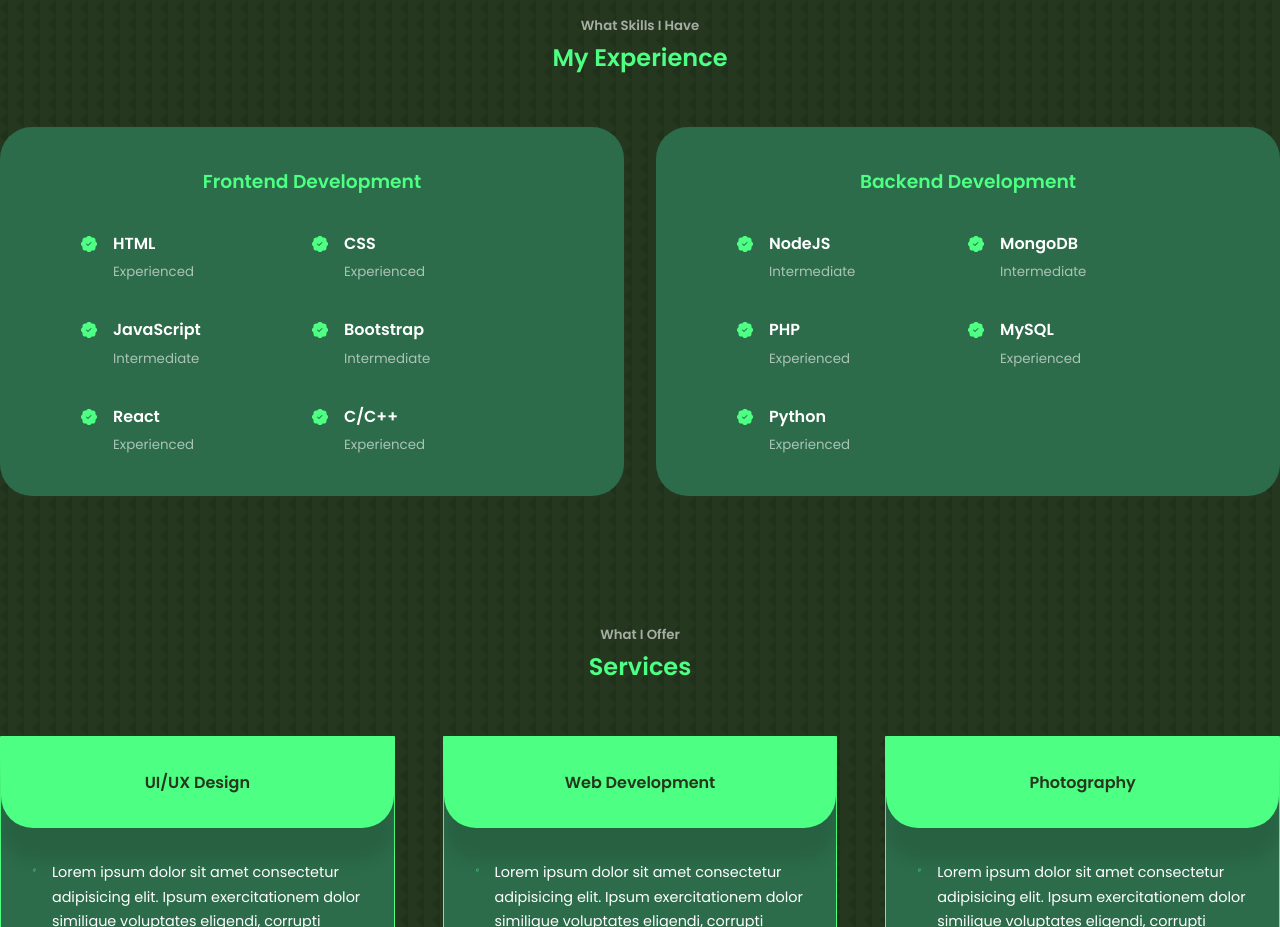
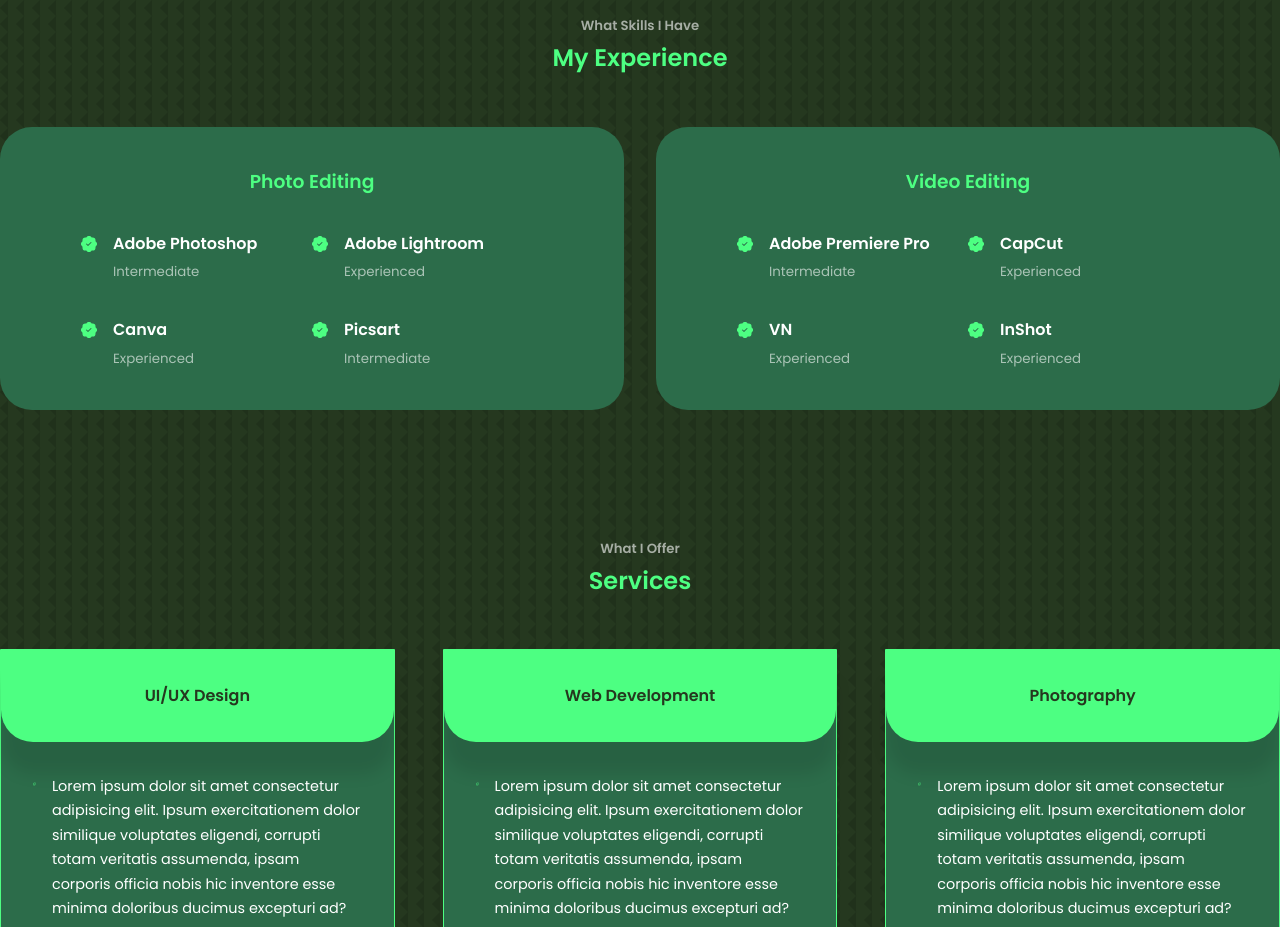
Before and after one commit to HarryShots/bobgala-portfolio, a React (Vite) app: page / in a window 1280 px wide. Shown: the part 1600-2527 px from the top of the page. Built offline with nearby package versions, Linux system fonts and the light colour scheme.

Commit message:
updated experience section

```diff
--- a/src/components/experience/Experience.jsx
+++ b/src/components/experience/Experience.jsx
@@ -10,21 +10,21 @@
 
       <div className="container experience__container">
         <div className='experience__frontend'>
-          <h3>Frontend Development</h3>
+          <h3>Photo Editing</h3>
 
           <div className='experience__content'>
             <article className='experience__details'>
               <BsFillPatchCheckFill className='experience__details-icon'/>
               <div>
-                <h4>HTML</h4>
-                <small className='text-light'>Experienced</small>
+                <h4>Adobe Photoshop</h4>
+                <small className='text-light'>Intermediate</small>
              </div>
             </article>
 
             <article className='experience__details'>
               <BsFillPatchCheckFill className='experience__details-icon'/>
               <div>
-                <h4>CSS</h4>
+                <h4>Adobe Lightroom</h4>
                <small className='text-light'>Experienced</small>
              </div>
             </article>
@@ -32,7 +32,29 @@
             <article className='experience__details'>
               <BsFillPatchCheckFill className='experience__details-icon'/>
               <div>
-                <h4>JavaScript</h4>
+                <h4>Canva</h4>
+                <small className='text-light'>Experienced</small>
+              </div>
+            </article>
+
+            <article className='experience__details'>
+              <BsFillPatchCheckFill className='experience__details-icon'/>
+              <div>
+                <h4>Picsart</h4>
+                <small className='text-light'>Intermediate</small>
+              </div>
+            </article>
+          </div>
+        </div>
+
+        <div className='experience__backend'>
+        <h3>Video Editing</h3>
+          <div className='experience__content'>
+
+            <article className='experience__details'>
+              <BsFillPatchCheckFill className='experience__details-icon'/>
+              <div>
+                <h4>Adobe Premiere Pro</h4>
                 <small className='text-light'>Intermediate</small>
               </div>
             </article>
@@ -40,15 +62,7 @@
             <article className='experience__details'>
               <BsFillPatchCheckFill className='experience__details-icon'/>
               <div>
-                <h4>Bootstrap</h4>
-                <small className='text-light'>Intermediate</small>
-              </div>
-            </article>
-
-            <article className='experience__details'>
-              <BsFillPatchCheckFill className='experience__details-icon'/>
-              <div>
-                <h4>React</h4>
+                <h4>CapCut</h4>
                 <small className='text-light'>Experienced</small>
               </div>
             </article>
@@ -56,38 +70,7 @@
             <article className='experience__details'>
               <BsFillPatchCheckFill className='experience__details-icon'/>
               <div>
-                <h4>C/C++</h4>
-                <small className='text-light'>Experienced</small>
-              </div>
-            </article>
-
-          </div>
-        </div>
-
-        <div className='experience__backend'>
-        <h3>Backend Development</h3>
-          <div className='experience__content'>
-
-            <article className='experience__details'>
-              <BsFillPatchCheckFill className='experience__details-icon'/>
-              <div>
-                <h4>NodeJS</h4>
-                <small className='text-light'>Intermediate</small>
-              </div>
-            </article>
-
-            <article className='experience__details'>
-              <BsFillPatchCheckFill className='experience__details-icon'/>
-              <div>
-                <h4>MongoDB</h4>
-                <small className='text-light'>Intermediate</small>
-              </div>
-            </article>
-
-            <article className='experience__details'>
-              <BsFillPatchCheckFill className='experience__details-icon'/>
-              <div>
-                <h4>PHP</h4>
+                <h4>VN</h4>
                 <small className='text-light'>Experienced</small>
               </div>
             </article>
@@ -95,19 +78,10 @@
             <article className='experience__details'>
               <BsFillPatchCheckFill className='experience__details-icon'/>
               <div>
-                <h4>MySQL</h4>
+                <h4>InShot</h4>
                 <small className='text-light'>Experienced</small>
               </div>
             </article>
-
-            <article className='experience__details'>
-              <BsFillPatchCheckFill className='experience__details-icon'/>
-              <div>
-                <h4>Python</h4>
-                <small className='text-light'>Experienced</small>
-              </div>
-            </article>
-
           </div>
         </div>
       </div>
```
